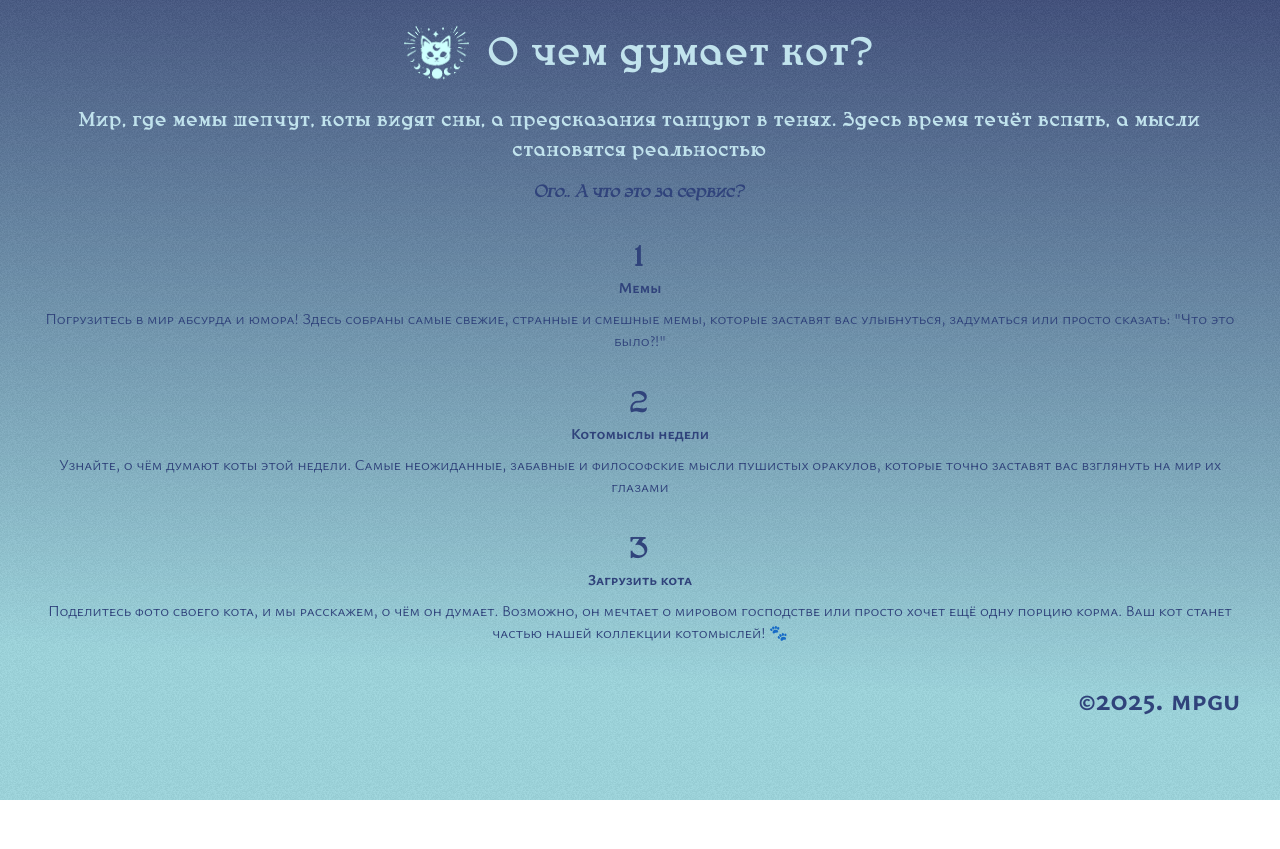
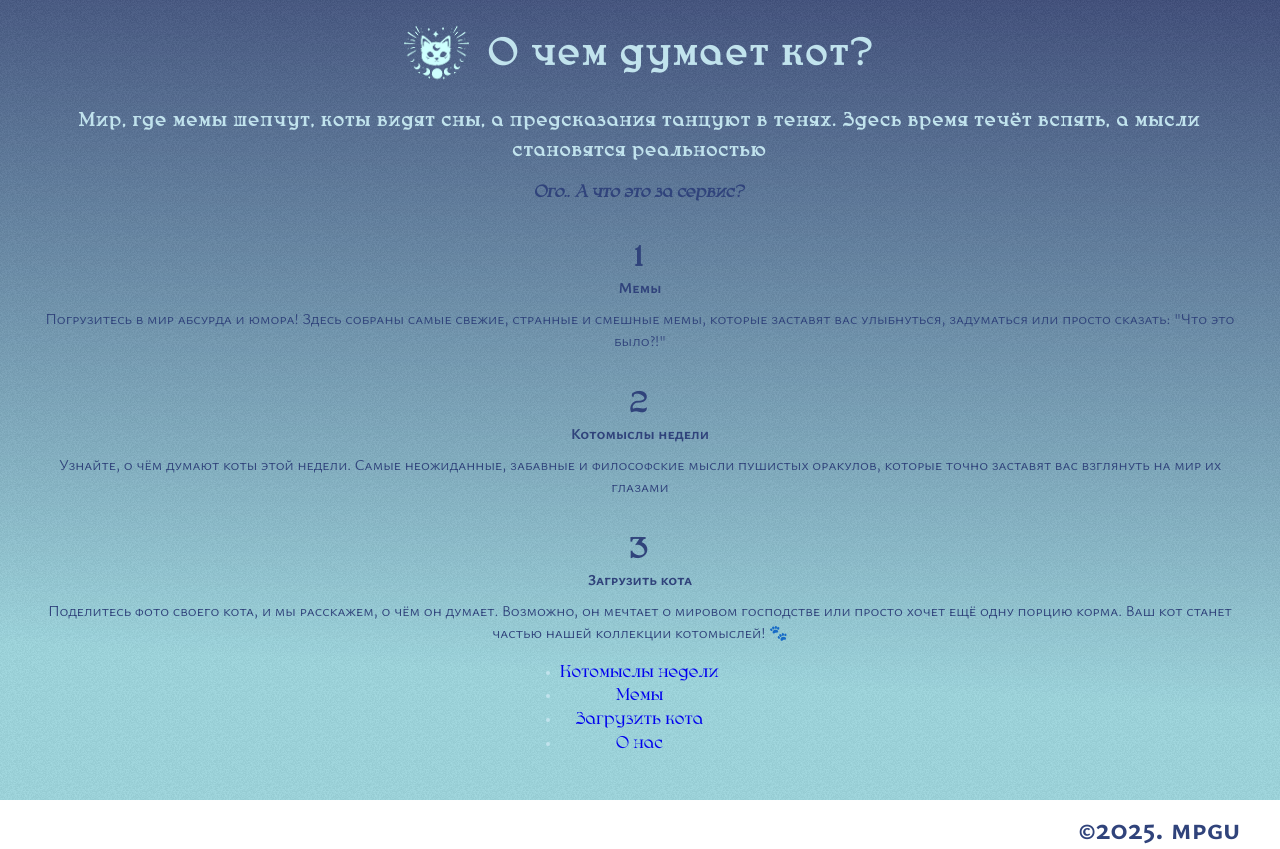
Before and after one commit to sofisofi01/cat_app_front, a Next.js app: page /about in a window 1280 px wide. Before the commit the page ends 800 px from the top, so only its background shows below. Built offline with nearby package versions, Linux system fonts and the light colour scheme.

Commit message:
add extra header

```diff
--- /dev/null
+++ b/src/components/ExtraHeader/ExtraHeader.module.scss
@@ -0,0 +1,3 @@
+.wrapper {
+    width: 100px;
+}
--- /dev/null
+++ b/src/components/ExtraHeader/index.tsx
@@ -0,0 +1,31 @@
+import { ExtraHeaderProps } from "./types";
+import styles from './ExtraHeader.module.scss'
+import classNames from "classnames";
+
+export function ExtraHeader({ page }: ExtraHeaderProps) {
+    const menuItems = [
+      { id: 'thoughts', name: 'Котомыслы недели' },
+      { id: 'memes', name: 'Мемы' },
+      { id: 'upload', name: 'Загрузить кота' },
+      { id: 'about', name: 'О нас' },
+    ];
+
+    return (
+      <div className={styles.menuContainer}>
+        <nav>
+          <ul className={styles.menuList}>
+            {menuItems.map((item) => (
+              <li
+                key={item.id}
+                className={classNames('menuItem', { active: page === item.id })}
+              >
+                <a href={`/${item.id}`} className={styles.menuLink}>
+                  {item.name}
+                </a>
+              </li>
+            ))}
+          </ul>
+        </nav>
+      </div>
+    );
+  }
--- /dev/null
+++ b/src/components/ExtraHeader/types.ts
@@ -0,0 +1,3 @@
+export type ExtraHeaderProps = {
+    page: string;
+}
--- a/src/landings/about/index.tsx
+++ b/src/landings/about/index.tsx
@@ -1,5 +1,6 @@
 import styles from './about.module.scss'
 import { AboutPageProps } from './types'
+import { ExtraHeader } from '@/components/ExtraHeader';
 
 
 export function AboutPage({title, caption, items, image}: AboutPageProps) {
@@ -16,6 +17,7 @@ export function AboutPage({title, caption, items, image}: AboutPageProps) {
                 </div>
                 ))}
         </div>
+        <ExtraHeader page={'about'}/>
     </div>
     );
 }
```
